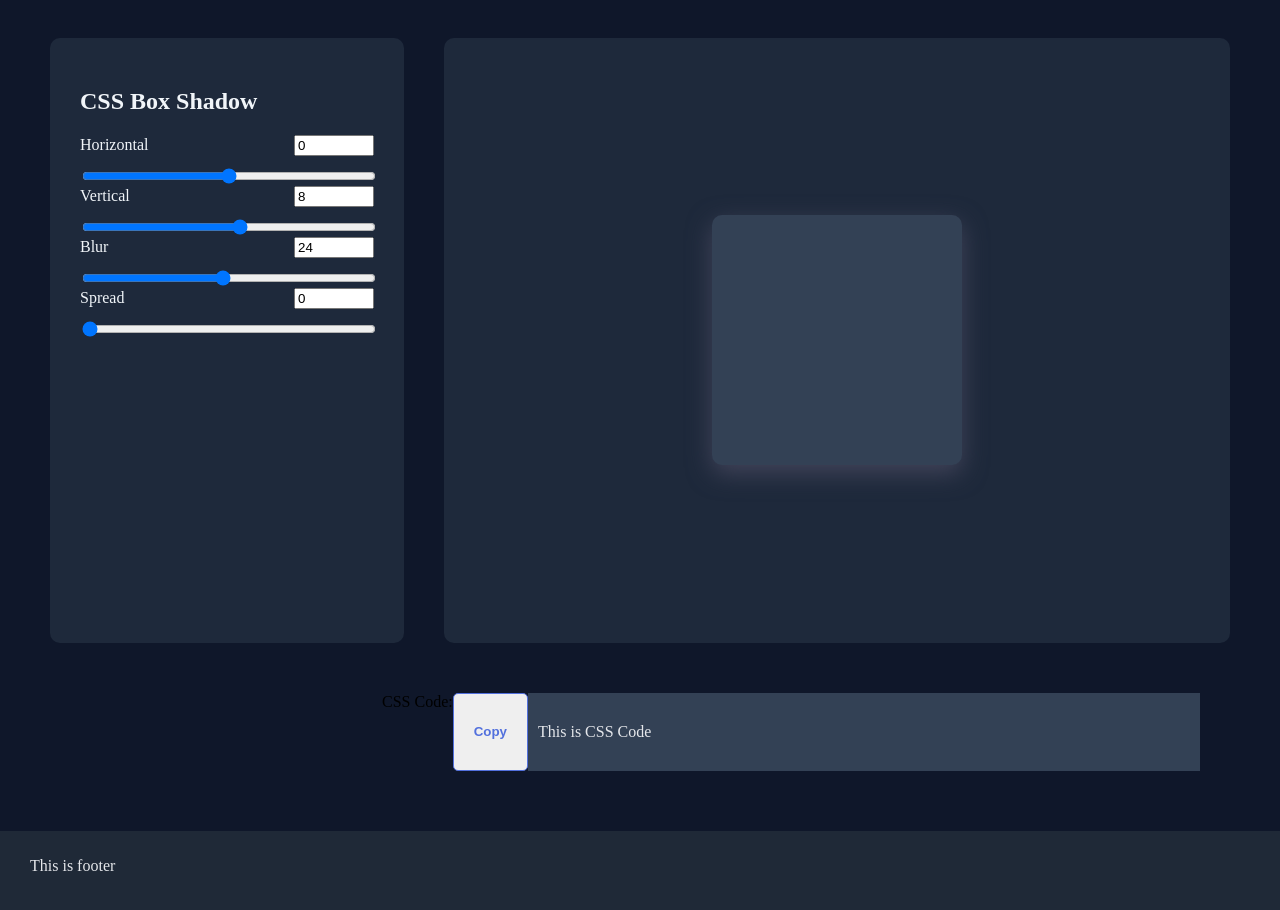
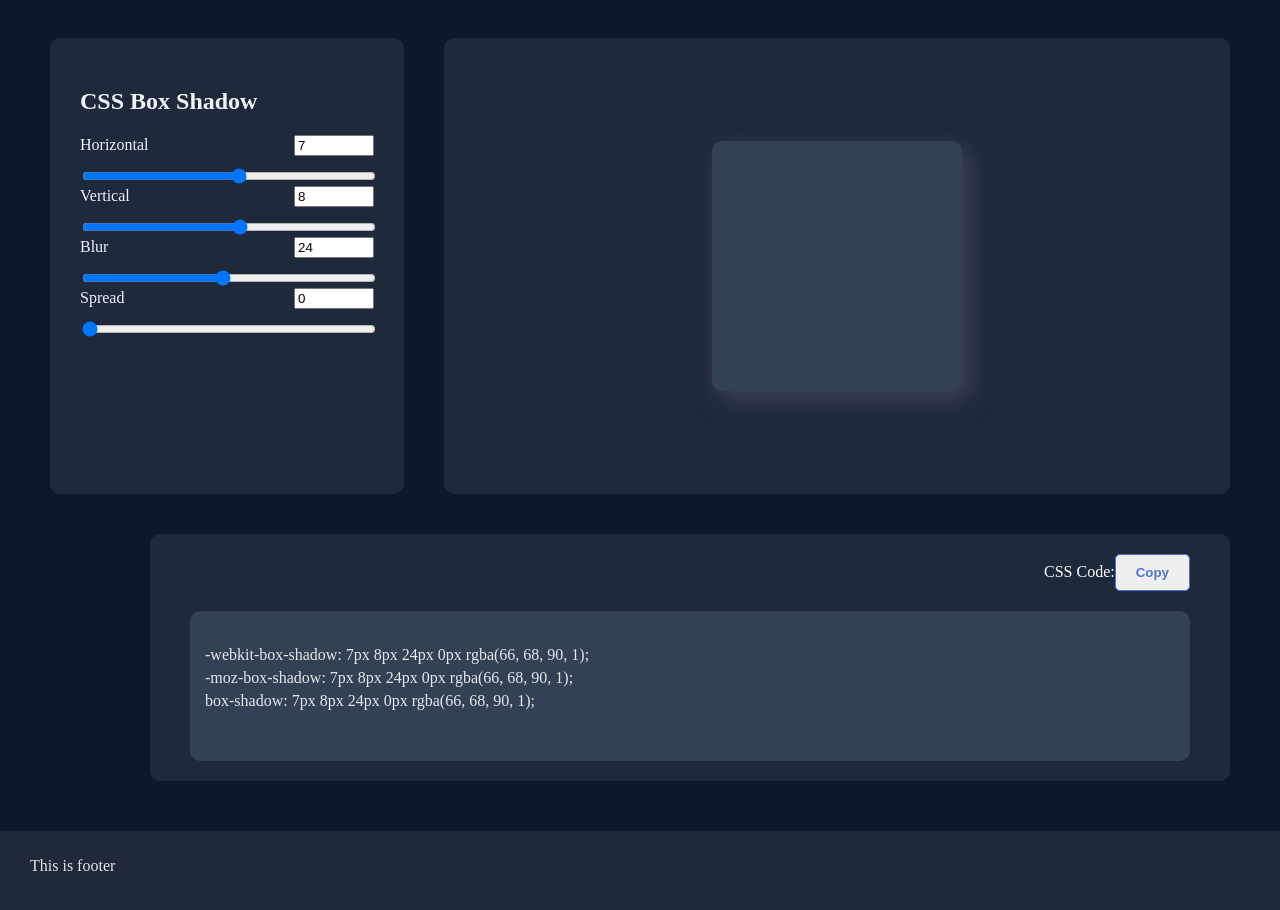
Before and after one commit to Shashwat64/CSS-Generator, a React (Vite) app: page / in a window 1280 px wide. Shown: the part 340-1250 px from the top of the page. Built offline with nearby package versions, Linux system fonts and the light colour scheme.

Commit message:
feat: make css code upload in real time

```diff
--- a/src/Components/MainSection.jsx
+++ b/src/Components/MainSection.jsx
@@ -9,11 +9,20 @@ import {useState, useEffect, useRef} from 'react'
 
 
 export default function MainSection(){
+
+   const [cssCode, setCssCode] = useState(
+      <>
+         <p>-webkit-box-shadow: 8px 8px 24px 0px rgba(66, 68, 90, 1);</p>
+         <p>-moz-box-shadow: 8px 8px 24px 0px rgba(66, 68, 90, 1);</p>
+         <p>box-shadow: 8px 8px 24px 0px rgba(66, 68, 90, 1);</p>
+      </>
+   )
+
    return(
       <main>
          <Navbar/>
-         <MainUI/>
-         <CSSCode/>
+         <MainUI setCssCode={setCssCode} />
+         <CSSCode cssCode={cssCode}/>
       </main>
    )
 }
--- a/src/Components/MainSection/CSSCode.jsx
+++ b/src/Components/MainSection/CSSCode.jsx
@@ -1,10 +1,12 @@
-export default function CSSCode(){
+export default function CSSCode(props){
   return(
     <section className="css-code-section">
-      CSS Code:
-      <button>Copy</button>
+      <div className="copy-btn-div">
+        CSS Code:
+        <button>Copy</button>
+      </div>
       <div className="css-code">
-        This is CSS Code
+        {props.cssCode}
       </div>
     </section>
   )
--- a/src/Components/MainSection/MainUI.jsx
+++ b/src/Components/MainSection/MainUI.jsx
@@ -1,11 +1,11 @@
-import { useState } from "react";
+import { useEffect, useState } from "react";
 import data from "../../data/data";
 
-export default function MainUI({}) {
+export default function MainUI(props) {
   // Use the full data array in state
   const [value, setValue] = useState(data[0]);
 
-  console.log(value)
+  // console.log(value)
 
   console.log(data[0], value.properties)
 
@@ -54,7 +54,15 @@ export default function MainUI({}) {
           onChange={(e) => handleChange(key, e)}
         />
       </div>
-    ));
+  ))
+
+  useEffect(()=>{
+    props.setCssCode(<>
+           <p>-webkit-box-shadow: {value.properties.Horizontal}px {value.properties.Vertical}px {value.properties.Blur}px {value.properties.Spread}px rgba(66, 68, 90, 1);</p>
+           <p>-moz-box-shadow: {value.properties.Horizontal}px {value.properties.Vertical}px {value.properties.Blur}px {value.properties.Spread}px rgba(66, 68, 90, 1);</p>
+           <p>box-shadow: {value.properties.Horizontal}px {value.properties.Vertical}px {value.properties.Blur}px {value.properties.Spread}px rgba(66, 68, 90, 1);</p>
+        </>)
+  },[value.properties])
 
   return (
     <section className="main-ui">
--- a/src/data/data.js
+++ b/src/data/data.js
@@ -2,7 +2,7 @@ const data = [
   {
     name: 'Box Shadow',
     properties:{
-      Horizontal: 0,
+      Horizontal: 7,
       Vertical: 8,
       Blur: 24,
       Spread: 0,
--- a/src/index.css
+++ b/src/index.css
@@ -230,19 +230,35 @@ legend{
 
 
 .css-code-section{
-  margin: 0;
+  margin: 0 0 0 auto;
   padding: 10px 30px;
   display: flex;
   justify-content: flex-end;
+  align-items: flex-end;
+  flex-direction: column;
+  color: white;
+  background-color: #1E293B;
+  border-radius: 10px;
 
 }
 
+.copy-btn-div{
+  margin: 10px;
+}
+
 .css-code{
+  margin: 10px;
   background-color: rgb(232, 230, 230);
-  width: 60%;
+  width: 1000px;
+  height: 150px;
   padding: 30px 10px;
   color: #e5e7eb;
   background-color: #334155;
+  border-radius: 10px;
+}
+
+.css-code>p{
+  margin: 5px;
 }
 
 
```
